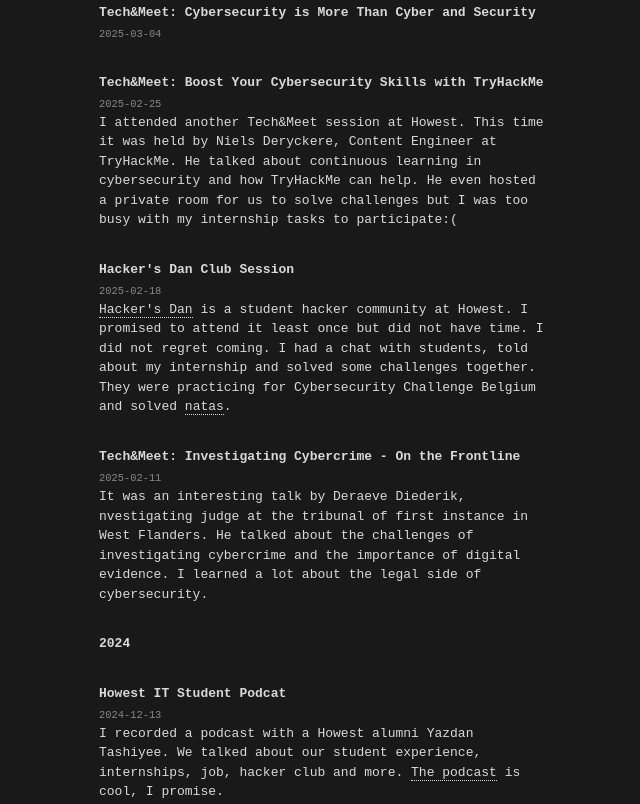
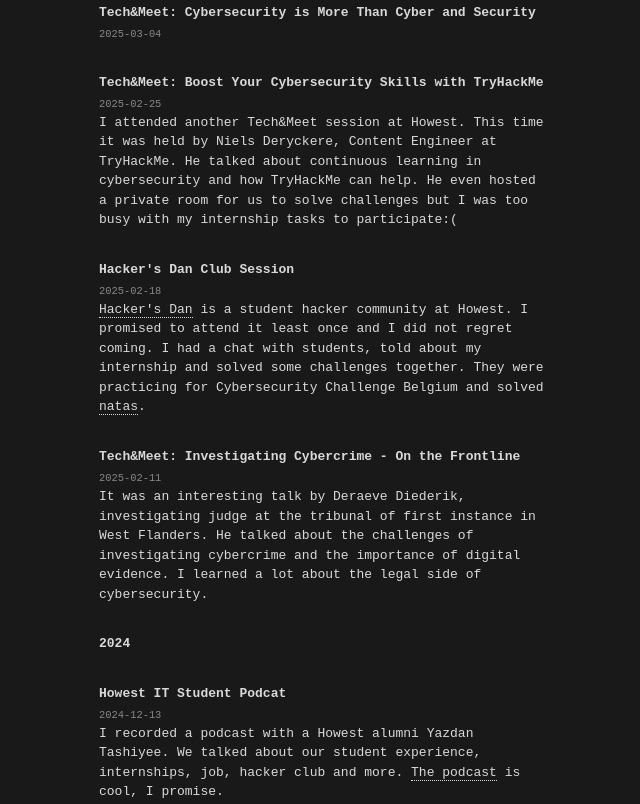
Before and after one commit to Firxstartxr/website, a plain HTML site: page thoughts.html in a window 1280 px wide. Shown: the part 373-1177 px from the top of the page, without its empty margins (316-956 px from the left). Drawn offline with Linux system fonts and the light colour scheme.

Commit message:
fix thoughts

```diff
--- a/thoughts.html
+++ b/thoughts.html
@@ -57,14 +57,14 @@
                 <h3>Hacker's Dan Club Session</h3>
                 <div class="timestamp">2025-02-18</div>
                 <p><a href="https://discord.gg/p3DjkP9PwP">Hacker's Dan</a> is a student hacker community at Howest. I promised to attend it least
-                once but did not have time. I did not regret coming. I had a chat with students, told about my internship and solved some
+                once and I did not regret coming. I had a chat with students, told about my internship and solved some
                 challenges together. They were practicing for Cybersecurity Challenge Belgium and solved <a href="https://overthewire.org/wargames/natas/">natas</a>.</p>
             </article>
 
             <article>
                 <h3>Tech&Meet: Investigating Cybercrime - On the Frontline</h3>
                 <div class="timestamp">2025-02-11</div>
-                <p>It was an interesting talk by Deraeve Diederik, nvestigating judge at the tribunal of first instance in West Flanders.
+                <p>It was an interesting talk by Deraeve Diederik, investigating judge at the tribunal of first instance in West Flanders.
                 He talked about the challenges of investigating cybercrime and the importance of digital evidence. I learned a lot about the
                 legal side of cybersecurity.</p>
                 </p>
```
